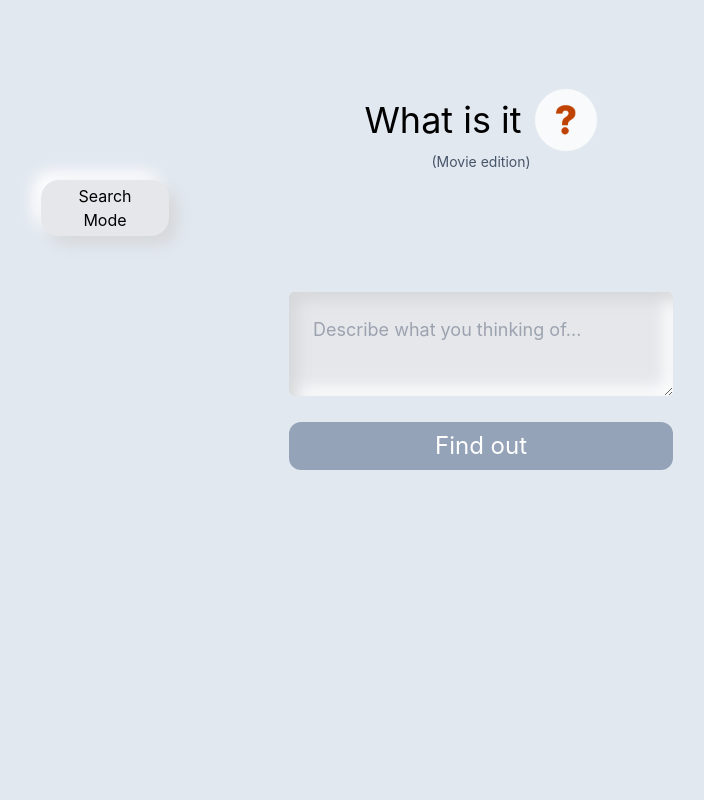
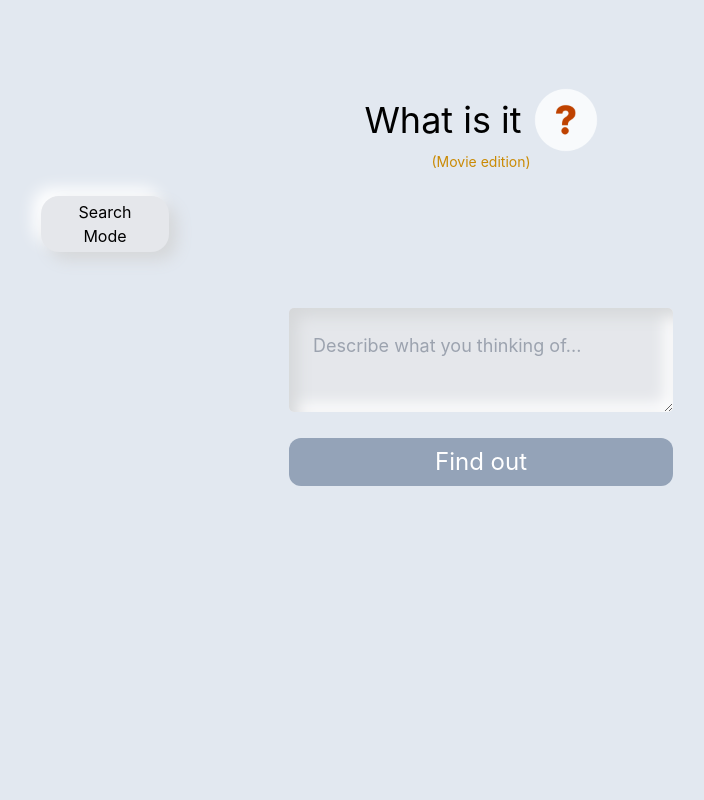
Before and after one commit to overemployed-team/whatis-app, a Next.js app: page / in a window 1280 px wide. Shown: the top 800 px of the page, without its empty margins (159-863 px from the left). Built offline with nearby package versions, Linux system fonts and the light colour scheme.

Commit message:
Update style

```diff
--- a/pages/index.tsx
+++ b/pages/index.tsx
@@ -45,9 +45,9 @@ const Home: NextPage = () => {
                           <p className='self-center text-4xl pr-3'>What is it</p>
                           <Image className='shadow-2xl' src="/android-chrome-192x192.png" width={64} height={64}/>
                   </div>
-                  <p className='text-sm text-slate-600'>(Movie edition)</p>
+                  <p className='text-sm text-yellow-600'>(Movie edition)</p>
 
-                  <div className='text-center mt-2 mx-10 max-w-96'>
+                  <div className='text-center mt-6 mx-10 max-w-96'>
                       <button className='neu-up w-32 px-4 py-1 bg-slate-400 hover:scale-95' onClick={toggleMode}>{mode}</button>
                   </div>
                 </div>
```
